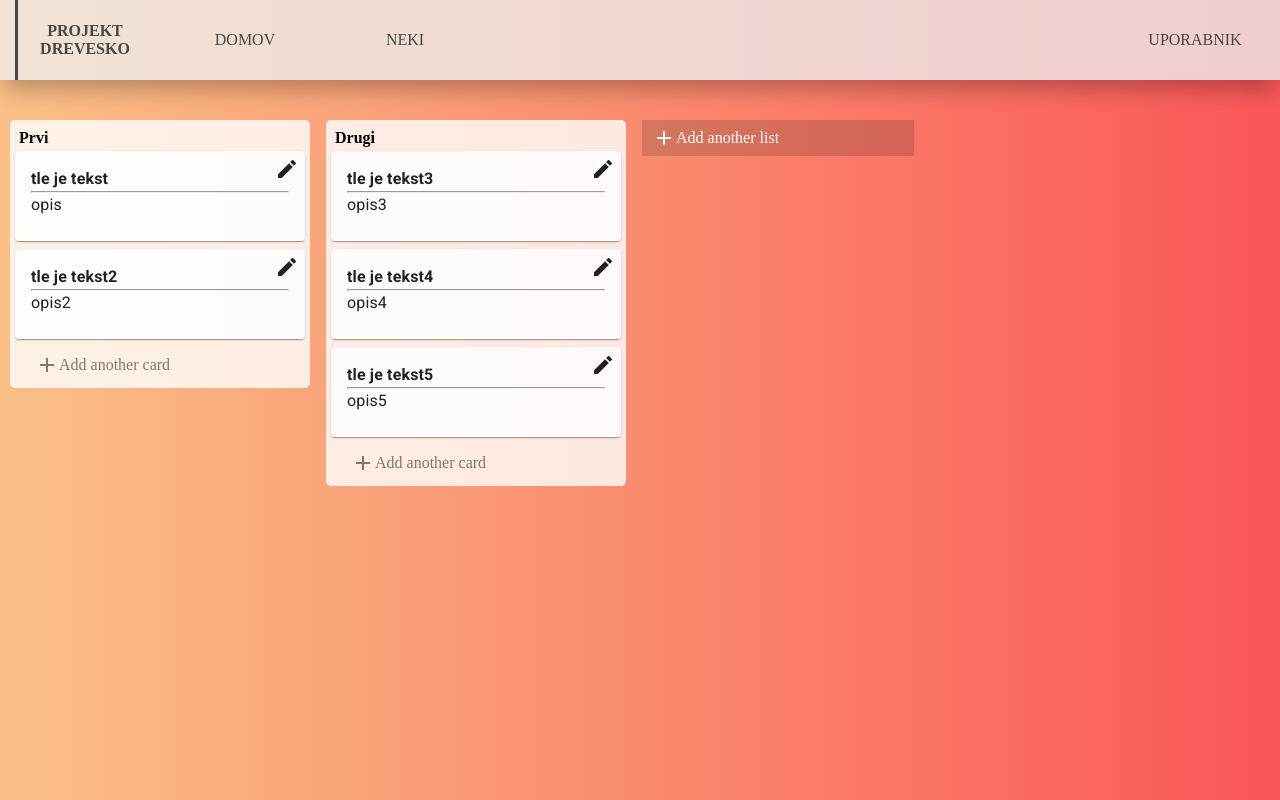
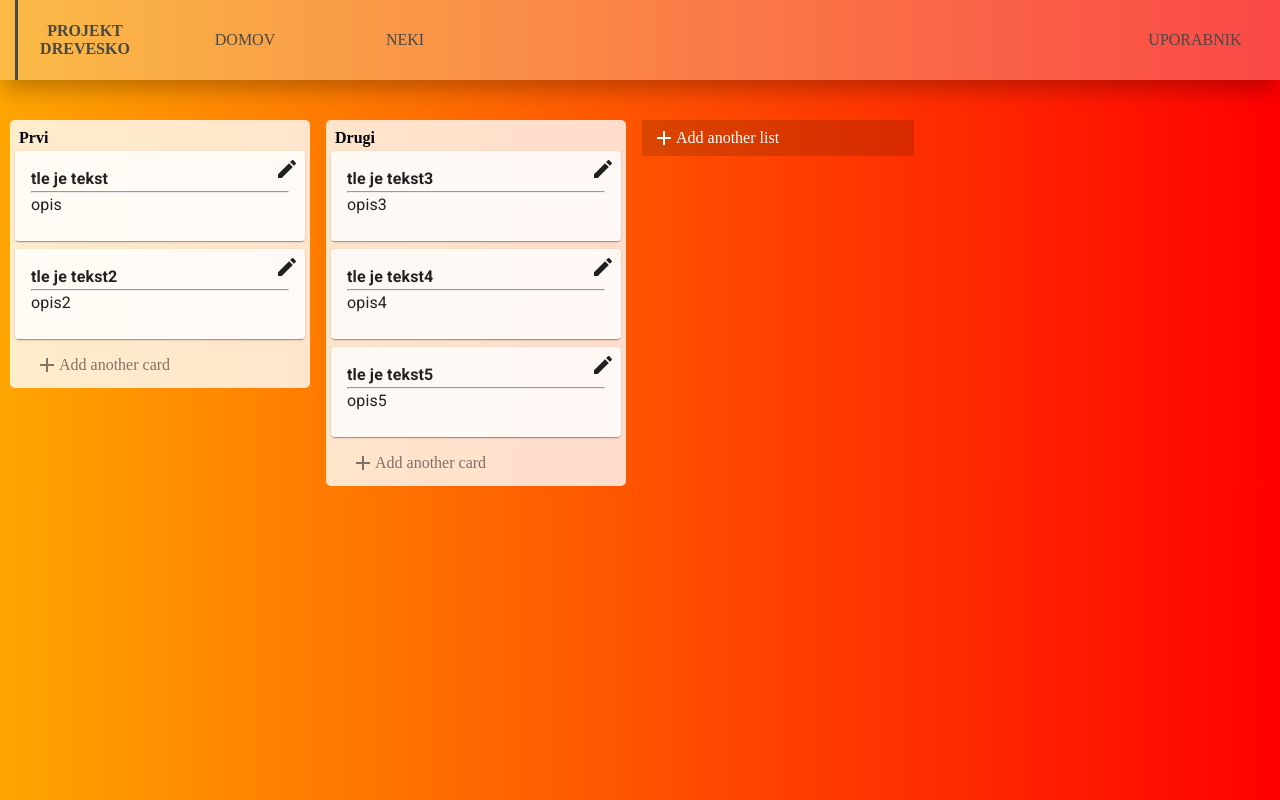
Before and after one commit to pradles/drevesko, a React (Create React App) app in the folder drevesko/: page / in a window 1280 px wide. Built offline with nearby package versions, Linux system fonts and the light colour scheme.

Commit message:
Revert "Sm pobarvu z mnj vibrantno voščenko"
This reverts commit 1fdfec8c76287a61c8b089d1796ab4356fe83aef.

```diff
--- a/drevesko/src/components/App.css
+++ b/drevesko/src/components/App.css
@@ -7,7 +7,7 @@
 }
 
 body {
-  background: linear-gradient(to right, #fac086, #fa5656);
+  background: linear-gradient(to right, orange, red);
 }
 
 .container {
@@ -23,7 +23,7 @@ nav {
   padding: 2px 5px;
   height: 80px;
   width: 100%;
-  background-color: rgba(238, 237, 236, 0.795);
+  background-color: rgba(238, 237, 236, 0.3);
   box-shadow: rgba(0, 0, 0, 0.25) 0px 15px 20px -5px;
 }
 
```
